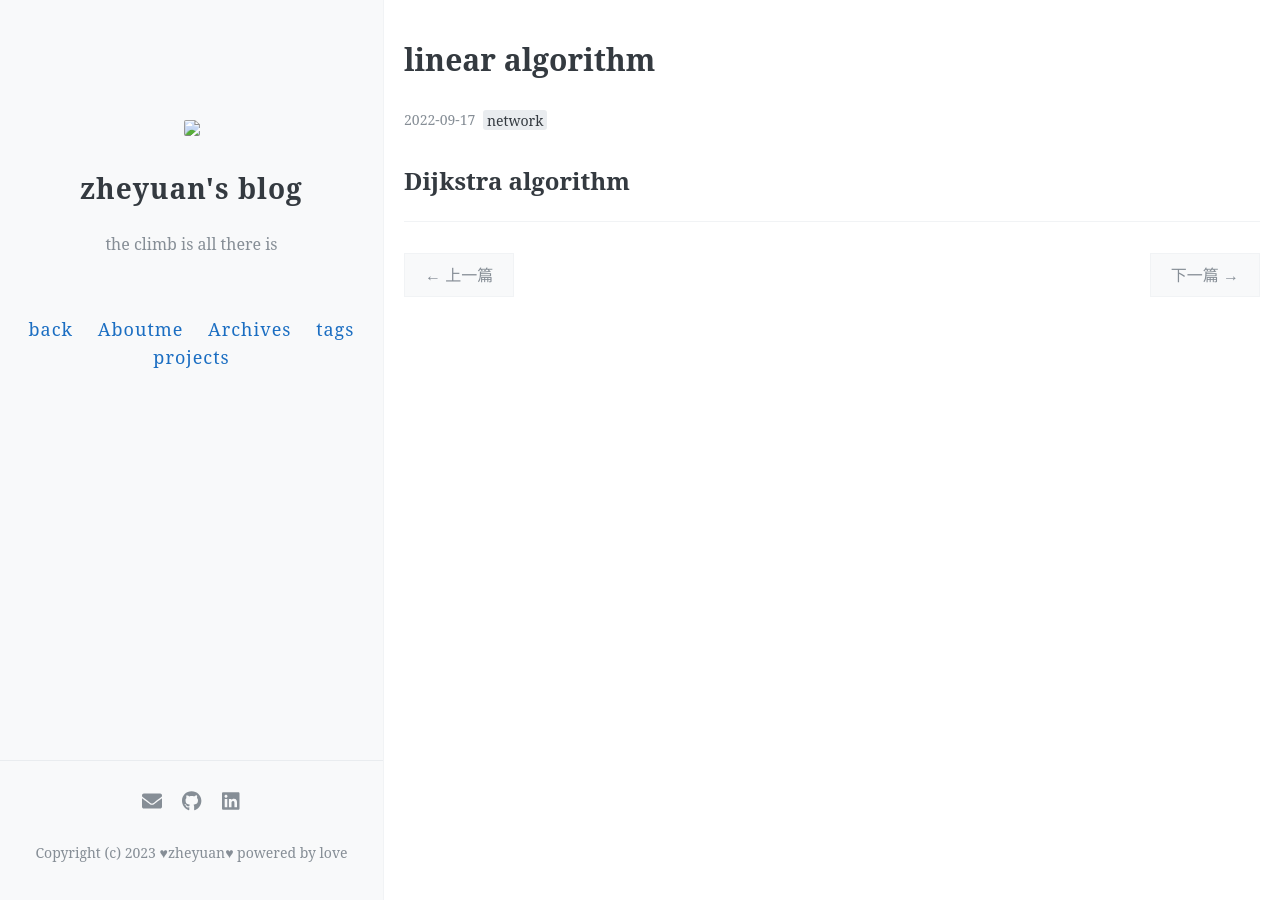
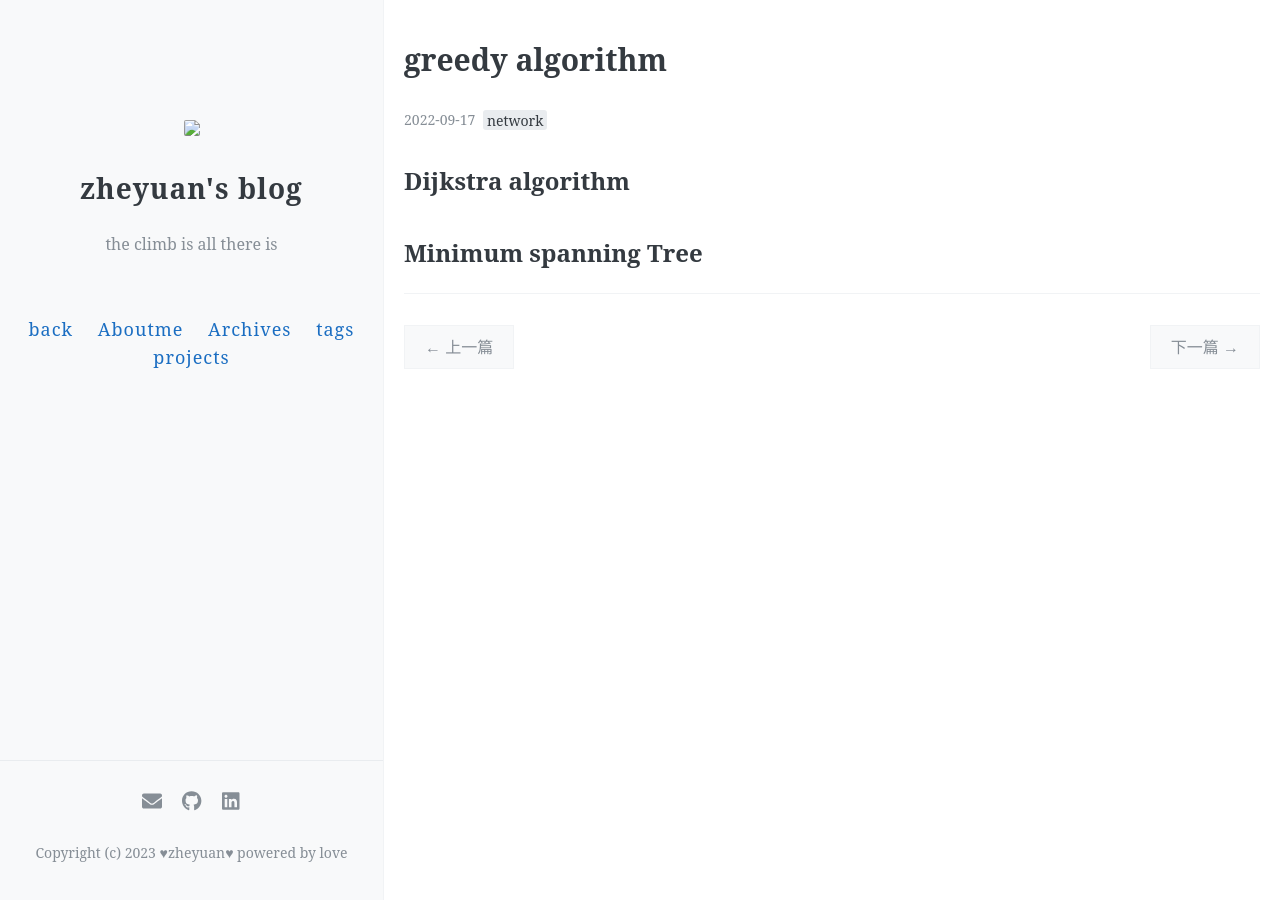
Before and after one commit to zhang-mickey/zhang-mickey.github.io, a Jekyll site: the page built from _posts/2022-09-17-greedy algorithm.md, in a window 1280 px wide. Built offline with Jekyll 4.4.1, drawn with Linux system fonts in a browser that asks for light colours; comment, search, counter and statistics services are not loaded.

Commit message:
Update 2022-09-17-greedy algorithm.md

```diff
--- a/_posts/2022-09-17-greedy algorithm.md
+++ b/_posts/2022-09-17-greedy algorithm.md
@@ -1,6 +1,6 @@
 ---
 layout: post
-title: " linear algorithm"
+title: " greedy algorithm"
 date:   2022-09-17
 tags: [network]
 comments: true
@@ -8,3 +8,5 @@ author: zhang
 ---
 
 ## Dijkstra algorithm
+
+## Minimum spanning Tree
```
